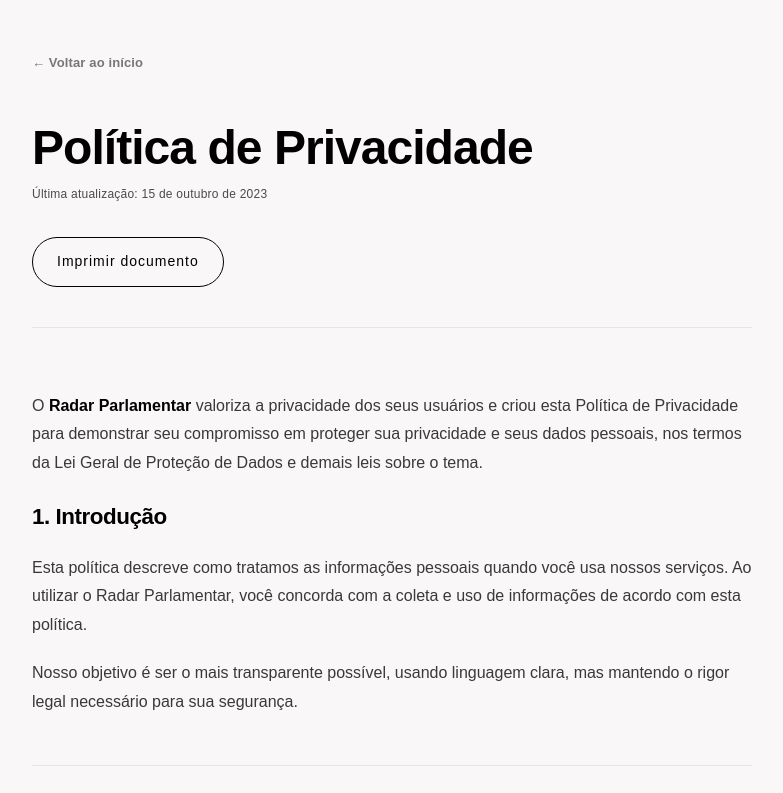
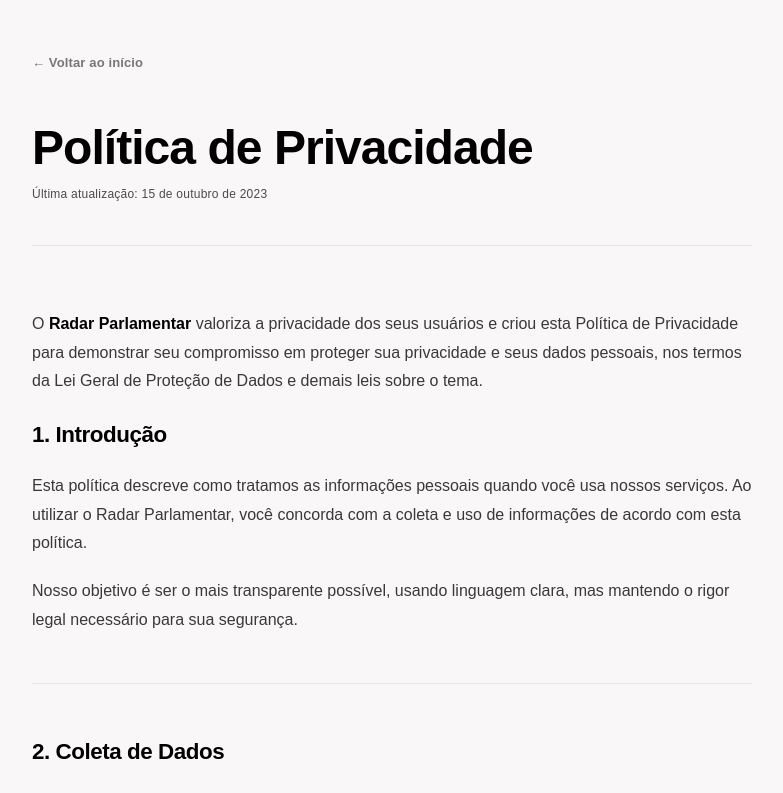
Before and after one commit to radarparlamentar/radar-parlamentar-landing-page, a Next.js app: page /privacidade in a window 1280 px wide. Shown: the top 793 px of the page, without its empty margins (248-1031 px from the left). Built offline with nearby package versions, Linux system fonts and the light colour scheme; a web font is replaced by a local one.

Commit message:
Adjust LGPD page

```diff
--- a/app/privacidade/page.tsx
+++ b/app/privacidade/page.tsx
@@ -1,5 +1,3 @@
-"use client";
-
 import Link from "next/link";
 
 export const metadata = {
@@ -22,12 +20,6 @@ export default function PrivacidadePage() {
               <h1 className="privacy-title">Política de Privacidade</h1>
               <p className="privacy-updated">Última atualização: 15 de outubro de 2023</p>
             </div>
-            <button
-              className="btn btn-outline btn-sm"
-              onClick={() => window.print()}
-            >
-              Imprimir documento
-            </button>
           </header>
 
           <article className="legal-prose">
@@ -84,12 +76,6 @@ export default function PrivacidadePage() {
 
           </article>
 
-          <div className="privacy-bottom-nav">
-            <button className="btn btn-outline" onClick={() => window.print()}>
-              Imprimir documento
-            </button>
-          </div>
-
         </div>
       </main>
     </div>
```
